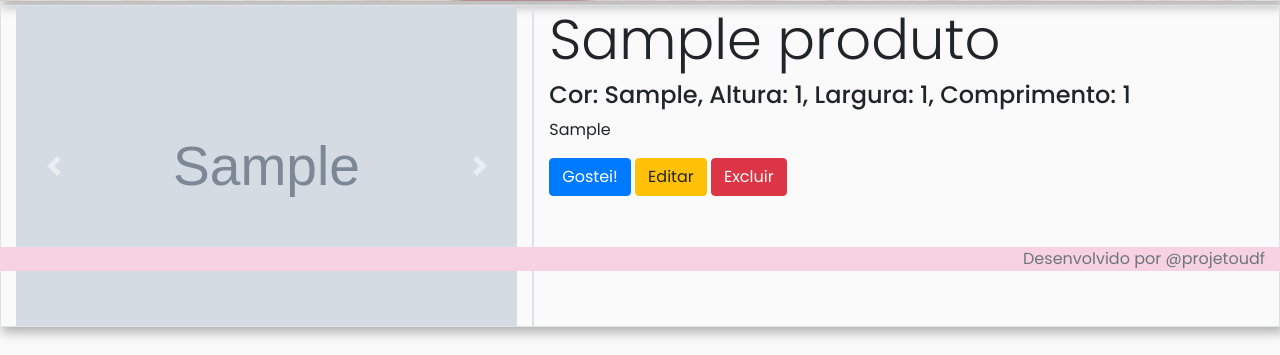
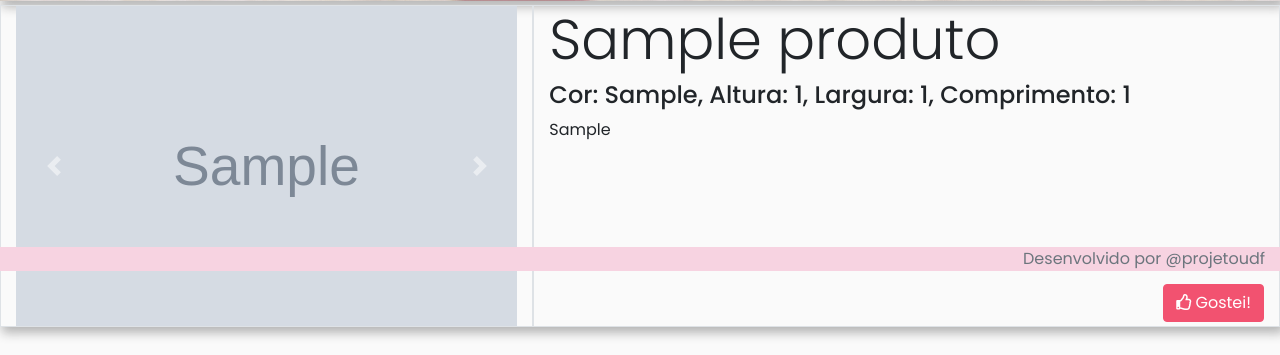
Before and after one commit to projetoudf/interdisciplinarII, a PHP site: page / in a window 1280 px wide. Shown: the part 529-884 px from the top of the page. Run offline with PHP 8.4, Linux system fonts and the light colour scheme; tables that the repository leaves empty hold one stand-in row (values such as "Sample post"); grey boxes marked "Sample" are stand-in pictures.

Commit message:
botao rosa no css. excluir do produto funcionando.

```diff
--- a/conexao.php
+++ b/conexao.php
@@ -1,7 +1,7 @@
 <?php
     $host = "localhost";
     $user = "root"; // Trocar pelo nome do banco, quando criado
-    $pass = "root";
+    $pass = "";
     $db = "caixas";
     $conexao = new mysqli($host,$user,$pass,$db) or die($conexao -> error);
     if (!mysqli_set_charset($conexao, 'utf8')) {
--- a/css/estilo.css
+++ b/css/estilo.css
@@ -9,7 +9,42 @@ body {
 .permissoes {
     flex: 1;
 }
-
+/* efeito de sombra */
 .sombra{
     box-shadow: 3px 5px 10px 1px rgba(181,181,181,1);
 }
+/* cor do botao */
+.btn-pink {
+    color: #fff;
+    background-color: #F25270;
+    border-color: #F25270;
+  }
+
+  .btn-pink:hover {
+    color: #fff;
+    background-color: #ee244a;
+    border-color: #ee244a;
+  }
+  242 82 112
+  238 36 74
+  .btn-pink:focus, .btn-pink.focus {
+    box-shadow: 0 0 0 0.2rem rgba(238, 36, 74, 0.5);
+  }
+
+  .btn-pink.disabled, .btn-pink:disabled {
+    color: #fff;
+    background-color: #F25270;
+    border-color: #F25270;
+  }
+
+  .btn-pink:not(:disabled):not(.disabled):active, .btn-pink:not(:disabled):not(.disabled).active,
+  .show > .btn-pink.dropdown-toggle {
+    color: #fff;
+    background-color: #ee244a;
+    border-color: #ee244a;
+  }
+
+  .btn-pink:not(:disabled):not(.disabled):active:focus, .btn-pink:not(:disabled):not(.disabled).active:focus,
+  .show > .btn-pink.dropdown-toggle:focus {
+    box-shadow: 0 0 0 0.2rem rgba(38, 143, 255, 0.5);
+  }
--- a/produto/listarProduto.php
+++ b/produto/listarProduto.php
@@ -6,10 +6,10 @@ $sql = "SELECT *
 
 $res = $conexao->query($sql);
 $count = 0;
-while($row = $res->fetch_assoc()){
+while($row = $res->fetch_assoc()) :
     $sqlImg = mysqli_query($conexao,"SELECT Imagem FROM fotos WHERE Id_Produto = ".$row['Id_Produto']);
 ?>
-<?php if($count % 2 == 0){ ?>
+<?php if($count % 2 == 0): ?>
 <div class="row my-1 sombra">
   <div class="col-sm-5 border">
     <div id="carousel<?php echo $row['Id_Produto']; ?>" class="carousel slide" data-ride="carousel">
@@ -18,11 +18,11 @@ while($row = $res->fetch_assoc()){
             $contador = 0;
             while($img = $sqlImg->fetch_assoc()){
               echo '<div class="carousel-item ';
-                if ($contador > 0){
+                if ($contador > 0):
                   echo " ";
-                }else{
+                else:
                   echo "active";
-                }
+                endif;
               echo '">';
               echo '<img class="d-block w-100" src="img/'. $img['Imagem'].'" alt="Imagem">';
               echo '</div>';
@@ -42,30 +42,34 @@ while($row = $res->fetch_assoc()){
     </div>
   </div>
 
-  <div class="col-sm-7 border">
+  <div class="col-sm-7 border d-flex flex-column">
     <h2 class="display-4"><?php echo $row['Nome_Produto']; ?></h2>
     <p class="h4">Cor: <?php echo $row['Cor']; ?>, Altura: <?php echo $row['Altura']; ?>, Largura:
       <?php echo $row['Largura']; ?>, Comprimento: <?php echo $row['Comprimento']; ?></p>
     <p> <?php echo $row['Sobre']; ?></p>
-    <span>
-      <button type="button" class="btn btn-primary">Gostei!</button>
+    <span class="align-bottom mt-auto mb-1 ml-auto">
+      <button type="button" class="btn btn-pink"><i class="far fa-thumbs-up"></i> Gostei!</button>
+      <?php if (isset($_SESSION['Email'])): ?>
       <button type="button" class="btn btn-warning">Editar</button>
-      <button type="button" class="btn btn-danger">Excluir</button>
+      <button onclick="if(confirm('Tem certeza que deseja excluir o ANÚNCIO <?php echo $row['Nome_Produto'];?>')){location.href='produto/excluirProduto.php?Id_Produto=<?php echo $row['Id_Produto'];?>';}else{false;}"  class="btn btn-dark"><i class="fas fa-trash-alt"></i></button>
+          <?php endif; ?>
     </span>
   </div>
 </div>
-<?php }else{ ?>
+          <?php else: ?>
   <div class="row my-1 sombra">
 
-  <div class="col-sm-7 border">
+  <div class="col-sm-7 border d-flex flex-column">
     <h2 class="display-4"><?php echo $row['Nome_Produto']; ?></h2>
     <p class="h4">Cor: <?php echo $row['Cor']; ?>, Altura: <?php echo $row['Altura']; ?>, Largura:
       <?php echo $row['Largura']; ?>, Comprimento: <?php echo $row['Comprimento']; ?></p>
     <p> <?php echo $row['Sobre']; ?></p>
-    <span>
-      <button type="button" class="btn btn-primary">Gostei!</button>
+    <span class="align-bottom mt-auto mb-1 mr-auto">
+      <button type="button" class="btn btn-pink"><i class="far fa-thumbs-up"></i> Gostei!</button>
+      <?php if (isset($_SESSION['Email'])): ?>
       <button type="button" class="btn btn-warning">Editar</button>
-      <button type="button" class="btn btn-danger">Excluir</button>
+      <button onclick="if(confirm('Tem certeza que deseja excluir o ANÚNCIO <?php echo $row['Nome_Produto'];?>')){location.href='produto/excluirProduto.php?Id_Produto=<?php echo $row['Id_Produto'];?>';}else{false;}"  class="btn btn-dark"><i class="fas fa-trash-alt"></i></button>
+      <?php endif; ?>
     </span>
   </div>
 
@@ -74,18 +78,18 @@ while($row = $res->fetch_assoc()){
       <div class="carousel-inner">
         <?php
             $contador = 0;
-            while($img = $sqlImg->fetch_assoc()){
+            while($img = $sqlImg->fetch_assoc()):
               echo '<div class="carousel-item ';
-                if ($contador > 0){
+                if ($contador > 0):
                   echo " ";
-                }else{
+                else:
                   echo "active";
-                }
+                endif;
               echo '">';
               echo '<img class="d-block w-100" src="img/'. $img['Imagem'].'" alt="Imagem">';
               echo '</div>';
               $contador = 1;
-            } ?>
+                endwhile; ?>
       </div>
       <a class="carousel-control-prev" href="#carousel<?php echo $row['Id_Produto']; ?>" role="button"
         data-slide="prev">
@@ -103,6 +107,6 @@ while($row = $res->fetch_assoc()){
 
 </div>
     <?php
-    }
+    endif;
     $count++;
-  } ?>
+  endwhile; ?>
```
Also changed, not shown: produto/excluirProduto.php (+11 -0 lines).
